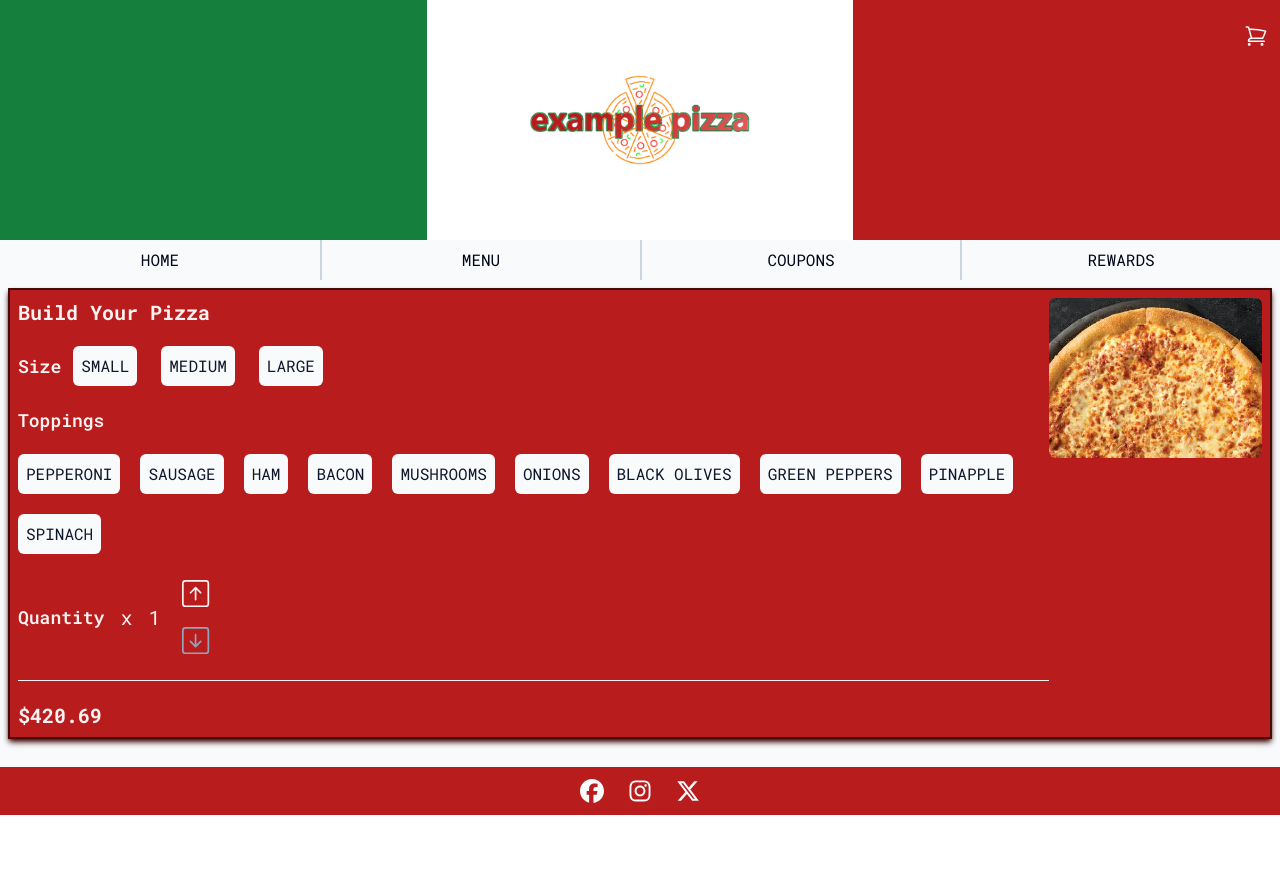
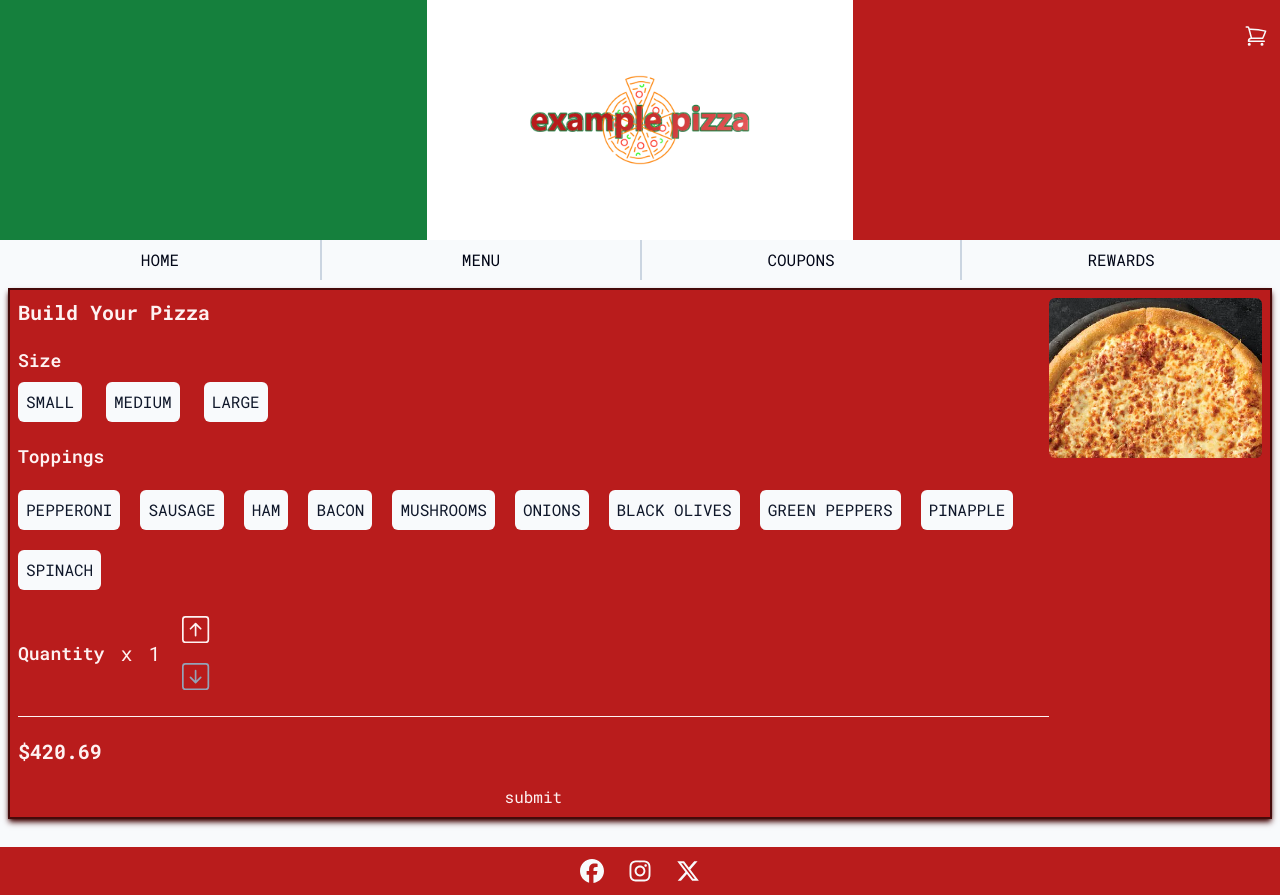
Before and after one commit to rgstupot/example-pizza, a React (Vite) app: page /order/build in a window 1280 px wide. Before the commit the page ends 815 px from the top, so only its background shows below. Built offline with nearby package versions, Linux system fonts and the light colour scheme.

Commit message:
register order form with react-hook-form

```diff
--- a/package.json
+++ b/package.json
@@ -12,8 +12,10 @@
   "dependencies": {
     "react": "^18.3.1",
     "react-dom": "^18.3.1",
+    "react-hook-form": "^7.56.2",
     "react-icons": "^5.3.0",
-    "react-router-dom": "^6.26.1"
+    "react-router-dom": "^6.26.1",
+    "uuid": "^11.1.0"
   },
   "devDependencies": {
     "@eslint/js": "^9.9.0",
--- a/src/features/cart/Cart.jsx
+++ b/src/features/cart/Cart.jsx
@@ -3,7 +3,7 @@ import CartItem from "./CartItem";
 import EmptyCart from "./EmptyCart";
 
 function Cart() {
-  const { cartItems, clearCart, editCartItem } = useCart();
+  const { cartItems, clearCart} = useCart();
 
   function calculateSubtotal(cart) {
     let subTotal = 0;
@@ -24,7 +24,7 @@ function Cart() {
       {cartItems.length ? (
         <div className="flex flex-col">
           {cartItems.map((pizza) => (
-            <CartItem pizza={pizza} editCartItem={editCartItem} key={pizza.id}  />
+            <CartItem pizza={pizza} key={pizza.id}  />
           ))}
           <div className="flex justify-end m-2 p-2 sm:m-3 sm:p-3 md:m-4 md:p-4 md:text-xl">
             <div className="flex flex-col gap-2">
--- a/src/features/order/BuildOrder.jsx
+++ b/src/features/order/BuildOrder.jsx
@@ -1,9 +1,28 @@
-import { useState } from "react";
+import { useState} from "react";
+import { v4 as uuidv4 } from 'uuid';
 import SizeSelector from "../../ui/SizeSelector";
 import ToppingSelector from "../../ui/ToppingSelector";
 import { BsArrowUpSquare, BsArrowDownSquare } from "react-icons/bs";
+import { useForm } from "react-hook-form";
 
 function BuildOrder() {
+  const {
+      register,
+      watch,
+      handleSubmit,
+      formState: { errors },
+    } = useForm({
+      defaultValues: {
+        id: uuidv4(),
+        pizzaName: "Build Your Own"
+      },
+    });
+
+  function onSubmit(data, e) {
+    e.preventDefault();
+    console.log(data);
+  }
+
   const [quantity, setQuantity] = useState(1);
 
   function increaseQuantity() {
@@ -27,14 +46,44 @@ function BuildOrder() {
     "spinach",
   ];
 
+  const sizes = [
+    "small",
+    "medium",
+    "large"
+  ]
+
   return (
     <div className="flex flex-col p-2">
       <div className="flex justify-between p-2 bg-red-700 text-red-50 border-2 border-red-950 shadow-md shadow-red-950">
-        <div className="flex flex-col gap-5">
+        <form onSubmit={handleSubmit(onSubmit)} className="flex flex-col gap-5">
           <h1 className="text-xl font-bold">Build Your Pizza</h1>
-          <div className="flex items-center gap-3">
-            <h2 className="text-lg font-semibold">Size</h2>
-            <SizeSelector sizes={["small", "medium", "large"]} />
+          <div className="flex-col items-center gap-6">
+            <h2 className="pb-2 text-lg font-semibold">Size</h2>
+            <ul className="flex gap-6">
+              {sizes.map((size, i) => (
+                <li key={i}>
+                  <input
+                    type="radio"
+                    id={size}
+                    name="size"
+                    value={size}
+                    {...register("size", {
+                      required: "You must select a size.",
+                    })}
+                    className="hidden peer"
+                  />
+                  <label
+                    htmlFor={size}
+                    className="p-2 bg-slate-50 text-slate-900 rounded-md uppercase flex items-center peer-checked:bg-green-700 peer-checked:text-green-50 peer-checked:font-bold cursor-pointer peer-checked:ring-green-700 peer-checked:ring-4 hover:bg-slate-200 hover:font-semibold"
+                  >
+                    {size}
+                  </label>
+                </li>
+              ))}
+            </ul>
+            {errors.size && (
+                <span className="font-bold text-base">{errors?.size?.message}</span>
+              )}
           </div>
           <h2 className="text-lg font-semibold">Toppings</h2>
           <div className="flex flex-wrap gap-5">
@@ -64,11 +113,12 @@ function BuildOrder() {
           </div>
           <hr className="border-red-50" />
           <h1 className="text-xl font-extrabold">$420.69</h1>
-        </div>
+          <button>submit</button>
+        </form>
         <img
           src="/build_your_own.webp"
           alt="Build Your Own Pizza"
-          className="h-[5rem] md:h-[7rem] lg:h-[8rem] xl:h-[10rem] w-auto rounded-md"
+          className="hidden md:flex h-[5rem] md:h-[7rem] lg:h-[8rem] xl:h-[10rem] w-auto rounded-md"
         />
       </div>
     </div>
```
Also changed, not shown: 1 other file (tests, documents, lock files or other folders).
